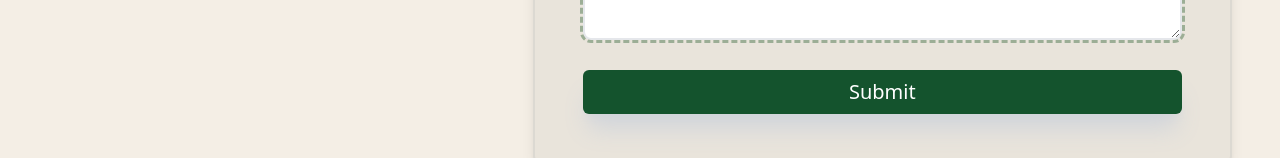
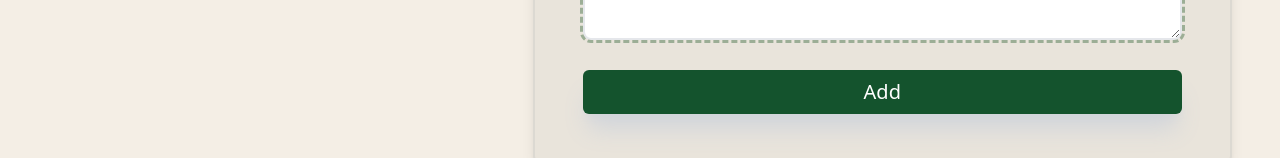
Before and after one commit to Anshal543/next-js, a Next.js app: page /products/upload in a window 1280 px wide. Shown: the part 794-952 px from the top of the page. Built offline with nearby package versions, Linux system fonts and the light colour scheme.

Commit message:
Update metadata, refactor UploadFormPage to use SubmitButton, and enhance Card component

```diff
--- a/app/layout.tsx
+++ b/app/layout.tsx
@@ -16,8 +16,12 @@ const geistMono = localFont({
 });
 
 export const metadata: Metadata = {
-  title: "Create Next App",
-  description: "Generated by create next app",
+  title: "Easy SEll",
+  description:
+    "Discover the power of simplicity with Easy Sell – the ultimate solution for effortless selling products. Unlock convenience and boost your sales.",
+    openGraph: {
+      images: [],
+    },
 };
 
 export default function RootLayout({
@@ -30,9 +34,9 @@ export default function RootLayout({
       <body
         className={`${geistSans.variable} ${geistMono.variable} antialiased`}
       >
-        <Header/>
+        <Header />
         <div className="bg-gray-951 py-12">{children}</div>
-        <Footer/>
+        <Footer />
       </body>
     </html>
   );
--- a/app/products/upload/page.tsx
+++ b/app/products/upload/page.tsx
@@ -1,6 +1,7 @@
 "use client";
 
 import { sellYourItemAction } from "@/actions";
+import { SubmitButton } from "@/components/submit-button";
 import { useFormState } from "react-dom";
 
 const initialState = {
@@ -90,13 +91,7 @@ const UploadFormPage: React.FC = () => {
             )}
           </div>
 
-          {/* <SubmitButton /> */}
-          <button
-            type="submit"
-            className="bg-green-900 text-white px-4 py-2 rounded-md w-full"
-          >
-            Submit
-          </button>
+          <SubmitButton />
         </form>
       </div>
     </div>
--- a/components/card.tsx
+++ b/components/card.tsx
@@ -29,6 +29,7 @@ const Card: React.FC<CardProps> = ({
               layout="fill"
               alt={name}
               className="rounded-t"
+              sizes="100%"
             />
           </div>
           <div className="px-6 py-4">
--- /dev/null
+++ b/components/submit-button.tsx
@@ -0,0 +1,15 @@
+import { useFormStatus } from "react-dom";
+
+export function SubmitButton() {
+  const { pending } = useFormStatus();
+
+  return (
+    <button
+      type="submit"
+      className="bg-green-900 text-white px-4 py-2 rounded-md w-full"
+      disabled={pending}
+    >
+      {pending ? "Loading..." : "Add"}
+    </button>
+  );
+}
```
